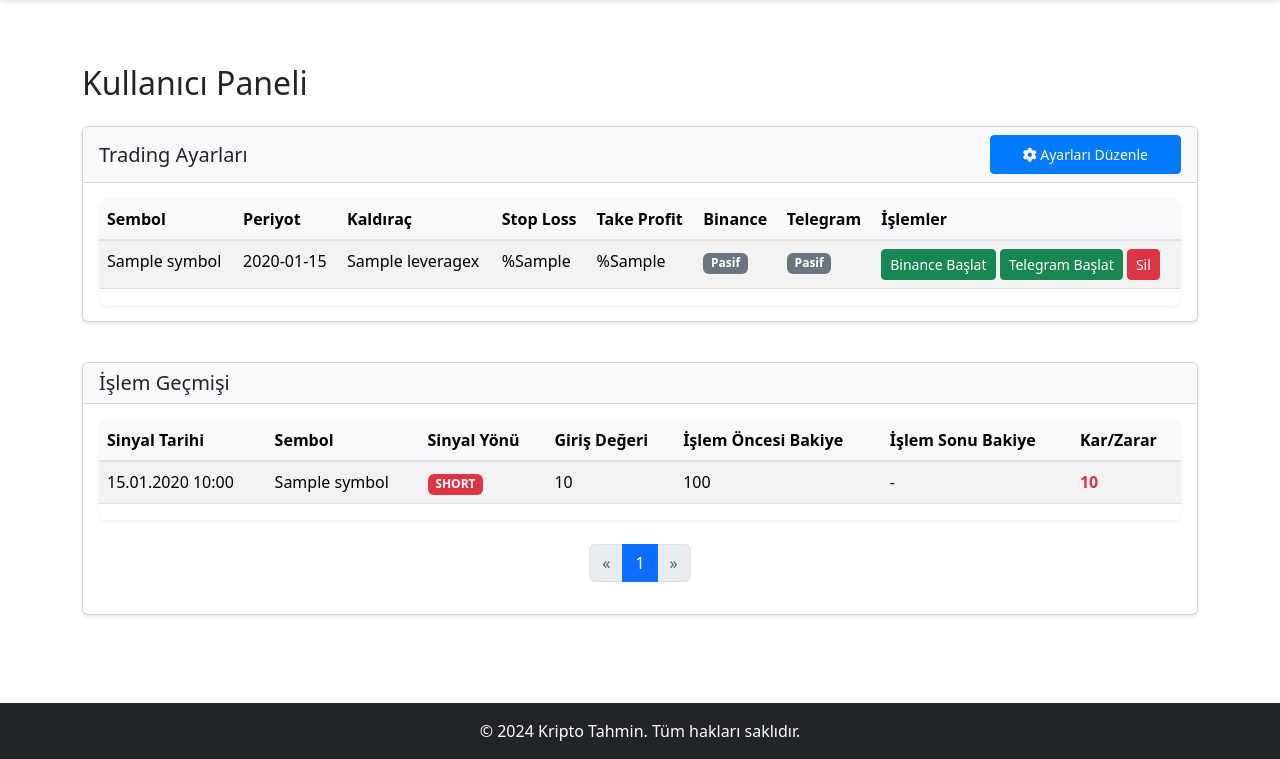
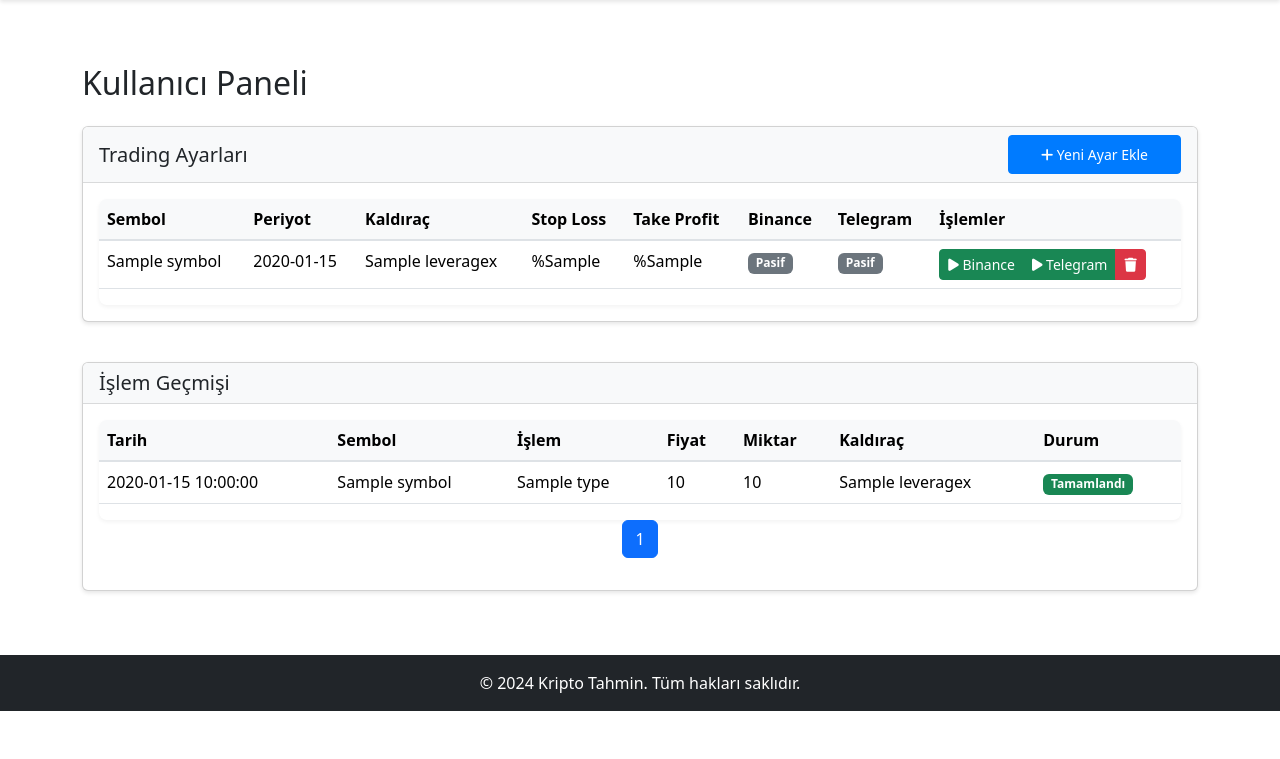
Before and after one commit to arenkos/KriptoTahmin, a Flask app: template app/templates/main/dashboard.html in a window 1280 px wide. Shown: the part 56-815 px from the top of the page. After the commit the page ends 767 px from the top, so only its background shows below. Run offline with Flask 3, Linux system fonts and the light colour scheme; the template is opened without the code that fills it: most values are stand-ins (such as "Sample title", 1, 10 or a date in 2020); some libraries are stand-ins or nearby versions.

Commit message:
Ayar kullanımı ile ilgili hatalar düzeltildi

```diff
--- a/app/models/database.py
+++ b/app/models/database.py
@@ -34,6 +34,9 @@ class TradingSettings(db.Model):
     take_profit = db.Column(db.Float, nullable=False)
     binance_active = db.Column(db.Boolean, default=False)
     telegram_active = db.Column(db.Boolean, default=False)
+    api_key = db.Column(db.String(128))  # Her ayar için ayrı API key
+    api_secret = db.Column(db.String(128))  # Her ayar için ayrı API secret
+    balance = db.Column(db.Float, default=0.0)  # Her ayar için ayrı bakiye
     created_at = db.Column(db.DateTime, default=datetime.utcnow)
     updated_at = db.Column(db.DateTime, default=datetime.utcnow, onupdate=datetime.utcnow)
 
--- a/app/templates/main/dashboard.html
+++ b/app/templates/main/dashboard.html
@@ -13,13 +13,13 @@
                 <div class="card-header d-flex justify-content-between align-items-center">
                     <h5 class="card-title mb-0">Trading Ayarları</h5>
                     <a href="{{ url_for('main.settings') }}" class="btn btn-sm btn-primary">
-                        <i class="fas fa-cog"></i> Ayarları Düzenle
+                        <i class="fas fa-plus"></i> Yeni Ayar Ekle
                     </a>
                 </div>
                 <div class="card-body">
                     {% if settings %}
                         <div class="table-responsive">
-                            <table class="table table-striped">
+                            <table class="table table-hover">
                                 <thead>
                                     <tr>
                                         <th>Sembol</th>
@@ -34,7 +34,7 @@
                                 </thead>
                                 <tbody>
                                     {% for setting in settings %}
-                                    <tr>
+                                    <tr style="cursor: pointer;" onclick="window.location='{{ url_for('main.settings', settings_id=setting.id) }}'">
                                         <td>{{ setting.symbol }}</td>
                                         <td>{{ setting.timeframe }}</td>
                                         <td>{{ setting.leverage }}x</td>
@@ -55,20 +55,31 @@
                                             {% endif %}
                                         </td>
                                         <td>
-                                            <!-- Binance butonları -->
+                                            <div class="btn-group" role="group">
                                                 {% if setting.binance_active %}
-                                                <a href="{{ url_for('main.stop_binance', settings_id=setting.id) }}" class="btn btn-sm btn-warning">Binance Durdur</a>
+                                                    <a href="{{ url_for('main.stop_binance', settings_id=setting.id) }}" class="btn btn-sm btn-danger">
+                                                        <i class="fas fa-stop"></i> Binance
+                                                    </a>
                                                 {% else %}
-                                                <a href="{{ url_for('main.start_binance', settings_id=setting.id) }}" class="btn btn-sm btn-success">Binance Başlat</a>
+                                                    <a href="{{ url_for('main.start_binance', settings_id=setting.id) }}" class="btn btn-sm btn-success">
+                                                        <i class="fas fa-play"></i> Binance
+                                                    </a>
                                                 {% endif %}
-                                            <!-- Telegram butonları -->
+
                                                 {% if setting.telegram_active %}
-                                                <a href="{{ url_for('main.stop_telegram', settings_id=setting.id) }}" class="btn btn-sm btn-warning">Telegram Durdur</a>
+                                                    <a href="{{ url_for('main.stop_telegram', settings_id=setting.id) }}" class="btn btn-sm btn-danger">
+                                                        <i class="fas fa-stop"></i> Telegram
+                                                    </a>
                                                 {% else %}
-                                                <a href="{{ url_for('main.start_telegram', settings_id=setting.id) }}" class="btn btn-sm btn-success">Telegram Başlat</a>
+                                                    <a href="{{ url_for('main.start_telegram', settings_id=setting.id) }}" class="btn btn-sm btn-success">
+                                                        <i class="fas fa-play"></i> Telegram
+                                                    </a>
                                                 {% endif %}
-                                            <!-- Sil butonu -->
-                                            <a href="{{ url_for('main.delete_setting', settings_id=setting.id) }}" class="btn btn-sm btn-danger" onclick="return confirm('Bu ayarı silmek istediğinize emin misiniz?');">Sil</a>
+
+                                                <a href="{{ url_for('main.delete_setting', settings_id=setting.id) }}" class="btn btn-sm btn-danger" onclick="return confirm('Bu ayarı silmek istediğinizden emin misiniz?')">
+                                                    <i class="fas fa-trash"></i>
+                                                </a>
+                                            </div>
                                         </td>
                                     </tr>
                                     {% endfor %}
@@ -76,10 +87,7 @@
                             </table>
                         </div>
                     {% else %}
-                        <div class="alert alert-info">
-                            Henüz trading ayarı oluşturmadınız.
-                            <a href="{{ url_for('main.settings') }}">Buradan ayarlarınızı oluşturun.</a>
-                        </div>
+                        <p class="text-center">Henüz trading ayarı bulunmuyor.</p>
                     {% endif %}
                 </div>
             </div>
@@ -88,7 +96,7 @@
 
     <!-- İşlem Geçmişi -->
     <div class="row">
-        <div class="col-md-12 mb-4">
+        <div class="col-md-12">
             <div class="card">
                 <div class="card-header">
                     <h5 class="card-title mb-0">İşlem Geçmişi</h5>
@@ -96,46 +104,34 @@
                 <div class="card-body">
                     {% if transactions.items %}
                         <div class="table-responsive">
-                            <table class="table table-striped">
+                            <table class="table">
                                 <thead>
                                     <tr>
-                                        <th>Sinyal Tarihi</th>
+                                        <th>Tarih</th>
                                         <th>Sembol</th>
-                                        <th>Sinyal Yönü</th>
-                                        <th>Giriş Değeri</th>
-                                        <th>İşlem Öncesi Bakiye</th>
-                                        <th>İşlem Sonu Bakiye</th>
-                                        <th>Kar/Zarar</th>
+                                        <th>İşlem</th>
+                                        <th>Fiyat</th>
+                                        <th>Miktar</th>
+                                        <th>Kaldıraç</th>
+                                        <th>Durum</th>
                                     </tr>
                                 </thead>
                                 <tbody>
-                                    {% for tx in transactions.items %}
+                                    {% for transaction in transactions.items %}
                                     <tr>
-                                        <td>{{ tx.created_at.strftime('%d.%m.%Y %H:%M') }}</td>
-                                        <td>{{ tx.symbol }}</td>
+                                        <td>{{ transaction.created_at.strftime('%Y-%m-%d %H:%M:%S') }}</td>
+                                        <td>{{ transaction.symbol }}</td>
+                                        <td>{{ transaction.type }}</td>
+                                        <td>{{ transaction.price }}</td>
+                                        <td>{{ transaction.amount }}</td>
+                                        <td>{{ transaction.leverage }}x</td>
                                         <td>
-                                            {% if tx.type == 'buy' %}
-                                            <span class="badge bg-success">LONG</span>
+                                            {% if transaction.status == 'COMPLETED' %}
+                                                <span class="badge bg-success">Tamamlandı</span>
+                                            {% elif transaction.status == 'PENDING' %}
+                                                <span class="badge bg-warning">Bekliyor</span>
                                             {% else %}
-                                            <span class="badge bg-danger">SHORT</span>
-                                            {% endif %}
-                                        </td>
-                                        <td>{{ tx.price }}</td>
-                                        <td>{{ (tx.amount * tx.price) | round(2) }}</td>
-                                        <td>
-                                            {% if tx.status == 'closed' %}
-                                                {{ ((tx.amount * tx.price) + tx.profit_loss) | round(2) }}
-                                            {% else %}
-                                                -
-                                            {% endif %}
-                                        </td>
-                                        <td>
-                                            {% if tx.profit_loss %}
-                                                <span class="{% if tx.profit_loss > 0 %}text-success{% else %}text-danger{% endif %}">
-                                                    {{ tx.profit_loss | round(2) }}
-                                                </span>
-                                            {% else %}
-                                                -
+                                                <span class="badge bg-danger">İptal</span>
                                             {% endif %}
                                         </td>
                                     </tr>
@@ -145,47 +141,35 @@
                         </div>
 
                         <!-- Sayfalama -->
-                        <div class="d-flex justify-content-center mt-4">
-                            <nav aria-label="İşlem Geçmişi Sayfaları">
-                                <ul class="pagination">
+                        <nav aria-label="Page navigation">
+                            <ul class="pagination justify-content-center">
                                 {% if transactions.has_prev %}
                                     <li class="page-item">
-                                        <a class="page-link" href="{{ url_for('main.dashboard', page=transactions.prev_num) }}" aria-label="Önceki">
-                                            <span aria-hidden="true">&laquo;</span>
-                                        </a>
+                                        <a class="page-link" href="{{ url_for('main.dashboard', page=transactions.prev_num) }}">Önceki</a>
+                                    </li>
+                                {% endif %}
+
+                                {% for page_num in transactions.iter_pages(left_edge=2, right_edge=2, left_current=2, right_current=2) %}
+                                    {% if page_num %}
+                                        <li class="page-item {% if page_num == transactions.page %}active{% endif %}">
+                                            <a class="page-link" href="{{ url_for('main.dashboard', page=page_num) }}">{{ page_num }}</a>
                                         </li>
                                     {% else %}
                                         <li class="page-item disabled">
-                                        <span class="page-link">&laquo;</span>
+                                            <span class="page-link">...</span>
                                         </li>
                                     {% endif %}
-
-                                    {% set start_page = transactions.page - 2 if transactions.page > 2 else 1 %}
-                                    {% set end_page = start_page + 4 if start_page + 4 <= transactions.pages else transactions.pages %}
-                                    {% set start_page = end_page - 4 if end_page - 4 >= 1 else 1 %}
-
-                                    {% for page_num in range(start_page, end_page + 1) %}
-                                    <li class="page-item {% if page_num == transactions.page %}active{% endif %}">
-                                        <a class="page-link" href="{{ url_for('main.dashboard', page=page_num) }}">{{ page_num }}</a>
-                                    </li>
                                 {% endfor %}
 
                                 {% if transactions.has_next %}
                                     <li class="page-item">
-                                        <a class="page-link" href="{{ url_for('main.dashboard', page=transactions.next_num) }}" aria-label="Sonraki">
-                                            <span aria-hidden="true">&raquo;</span>
-                                        </a>
-                                    </li>
-                                    {% else %}
-                                    <li class="page-item disabled">
-                                        <span class="page-link">&raquo;</span>
+                                        <a class="page-link" href="{{ url_for('main.dashboard', page=transactions.next_num) }}">Sonraki</a>
                                     </li>
                                 {% endif %}
                             </ul>
                         </nav>
-                        </div>
                     {% else %}
-                        <p class="text-muted">Henüz işlem geçmişi bulunmuyor.</p>
+                        <p class="text-center">Henüz işlem geçmişi bulunmuyor.</p>
                     {% endif %}
                 </div>
             </div>
```
Also changed, not shown: app/routes/main.py (+65 -37 lines), app/templates/main/settings.html (+10 -8 lines), db_reader.py (+8 -4 lines), migrations/versions/56cd64d79f7a_add_api_credentials_and_balance_to_.py (added, +36 -0 lines), trade.py (+12 -20 lines). Lines whose indentation alone changed are shown as unchanged.
